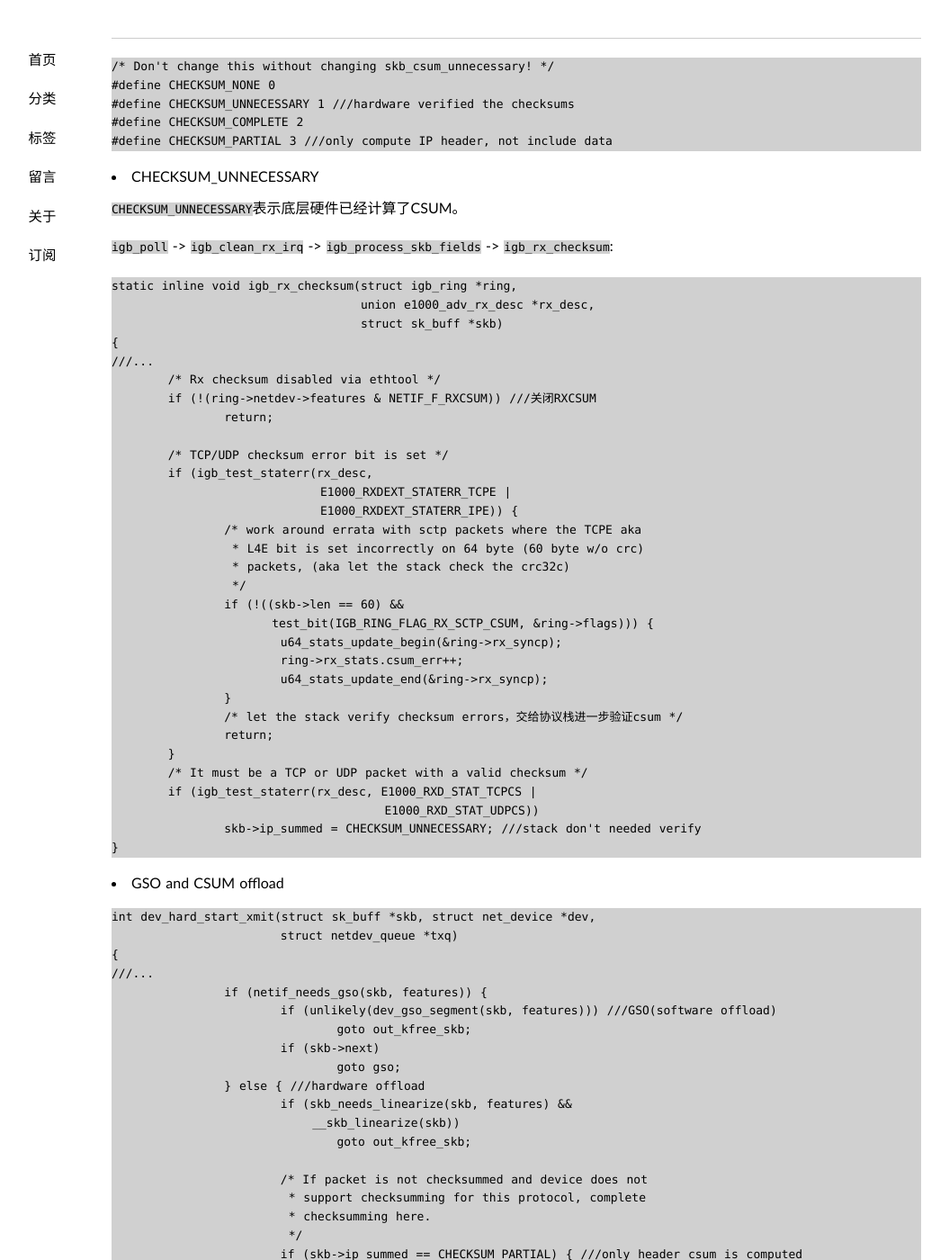
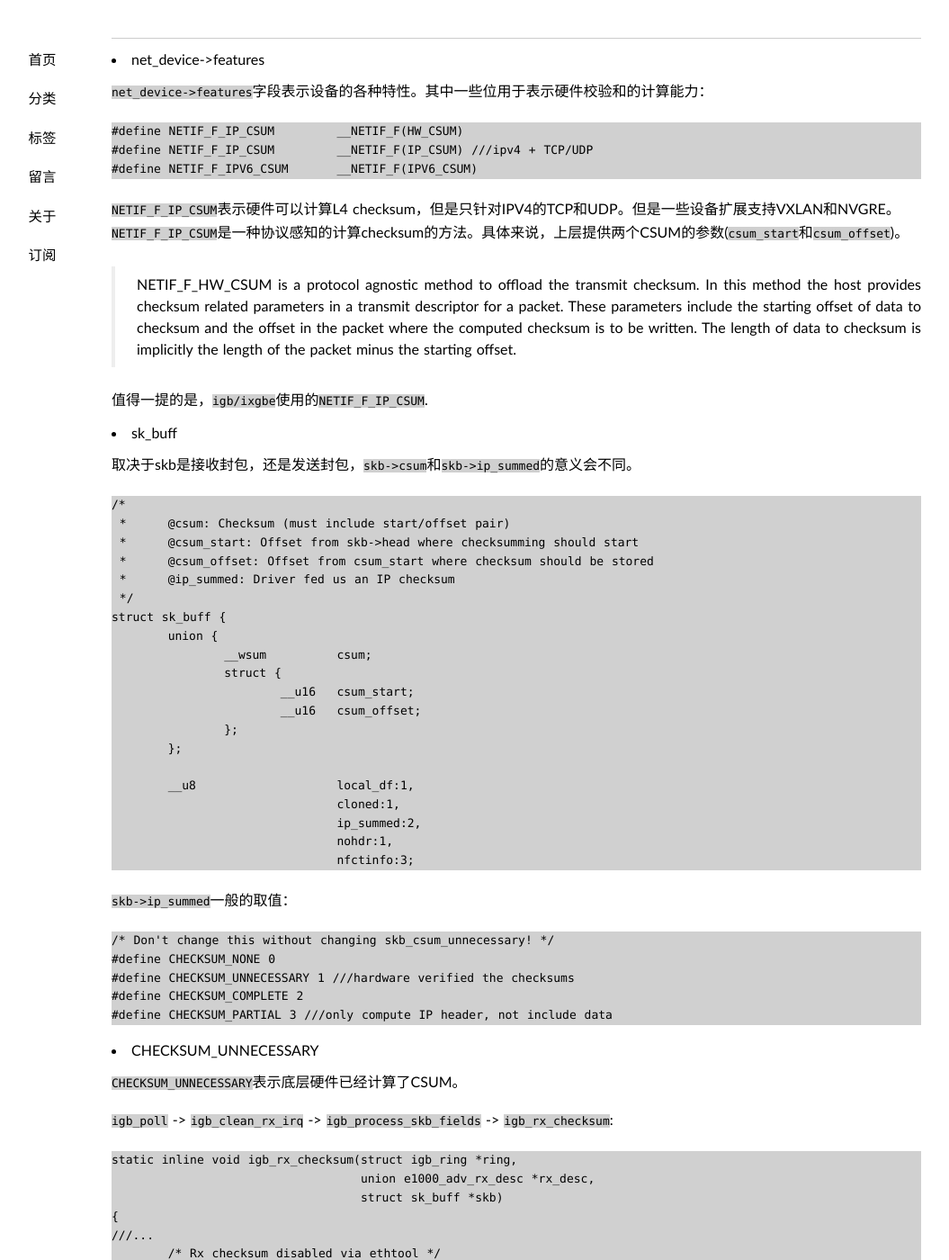
Before and after one commit to hustcat/hustcat.github.io, a Jekyll site: the page built from wiki/network/checksum.md, in a window 1280 px wide and 1400 px high. Shown: the whole window at 90% size, without its empty margins (66-1121 px from the left). Built offline with Jekyll 4.4.1, drawn with Linux system fonts in a browser that asks for light colours; some web fonts are replaced; our own code applies the rules of GitHub Pages for plain Markdown files; comment, search, counter and statistics services are not loaded.

Commit message:
Update checksum.md

````diff
--- a/wiki/network/checksum.md
+++ b/wiki/network/checksum.md
@@ -1,3 +1,52 @@
+
+* net_device->features
+
+`net_device->features`字段表示设备的各种特性。其中一些位用于表示硬件校验和的计算能力：
+
+```
+#define NETIF_F_IP_CSUM		__NETIF_F(HW_CSUM)
+#define NETIF_F_IP_CSUM		__NETIF_F(IP_CSUM) ///ipv4 + TCP/UDP
+#define NETIF_F_IPV6_CSUM	__NETIF_F(IPV6_CSUM)
+```
+
+`NETIF_F_IP_CSUM`表示硬件可以计算L4 checksum，但是只针对IPV4的TCP和UDP。但是一些设备扩展支持VXLAN和NVGRE。
+`NETIF_F_IP_CSUM`是一种协议感知的计算checksum的方法。具体来说，上层提供两个CSUM的参数(`csum_start`和`csum_offset`)。
+
+> NETIF_F_HW_CSUM is a protocol agnostic method to offload the transmit checksum. In this method the host
+> provides checksum related parameters in a transmit descriptor for a packet. These parameters include the
+> starting offset of data to checksum and the offset in the packet where the computed checksum is to be written. The
+> length of data to checksum is implicitly the length of the packet minus the starting offset.
+
+值得一提的是，`igb/ixgbe`使用的`NETIF_F_IP_CSUM`.
+
+* sk_buff
+
+取决于skb是接收封包，还是发送封包，`skb->csum`和`skb->ip_summed`的意义会不同。
+
+```
+/*
+ *	@csum: Checksum (must include start/offset pair)
+ *	@csum_start: Offset from skb->head where checksumming should start
+ *	@csum_offset: Offset from csum_start where checksum should be stored
+ *	@ip_summed: Driver fed us an IP checksum
+ */
+struct sk_buff {
+	union {
+		__wsum		csum;
+		struct {
+			__u16	csum_start;
+			__u16	csum_offset;
+		};
+	};
+
+	__u8			local_df:1,
+				cloned:1,
+				ip_summed:2,
+				nohdr:1,
+				nfctinfo:3;
+```
+
+`skb->ip_summed`一般的取值：
 
 ```
 /* Don't change this without changing skb_csum_unnecessary! */
@@ -6,6 +55,8 @@
 #define CHECKSUM_COMPLETE 2
 #define CHECKSUM_PARTIAL 3 ///only compute IP header, not include data
 ```
+
+
 
 * CHECKSUM_UNNECESSARY
 
````
